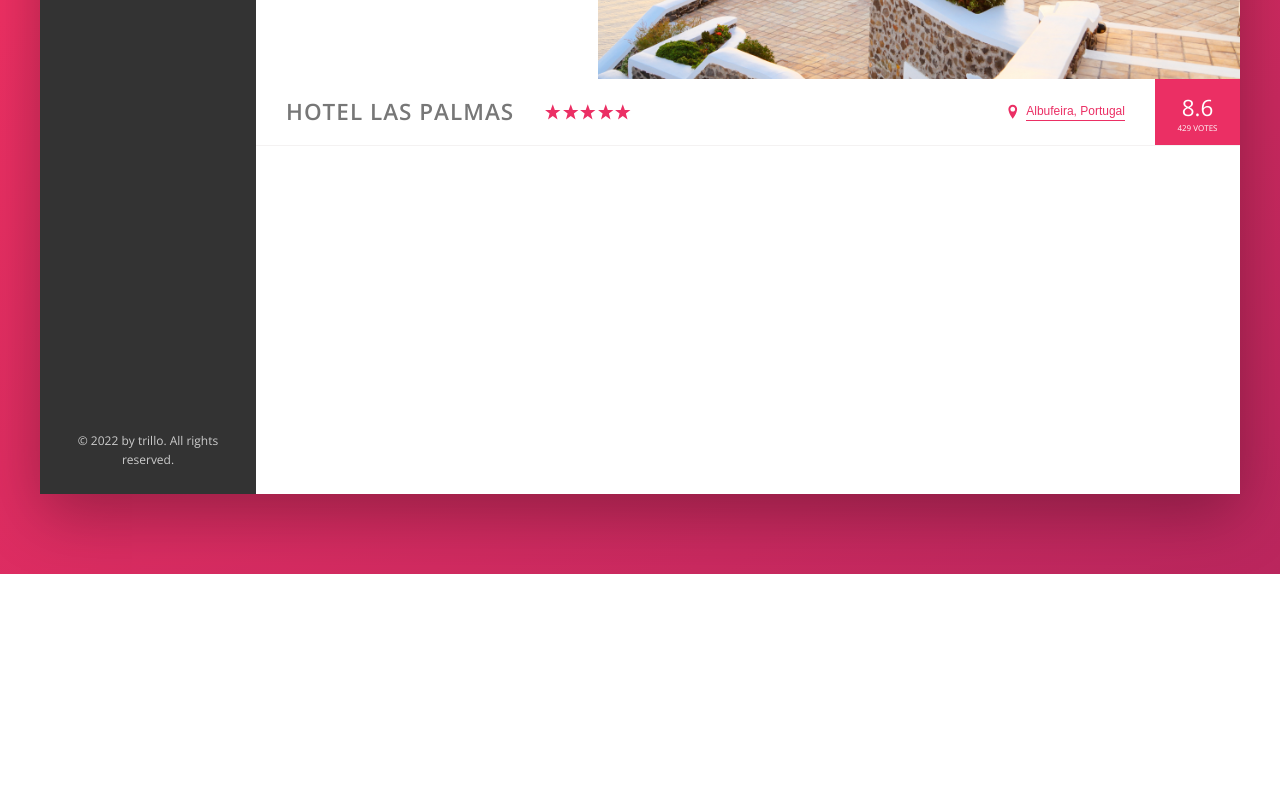
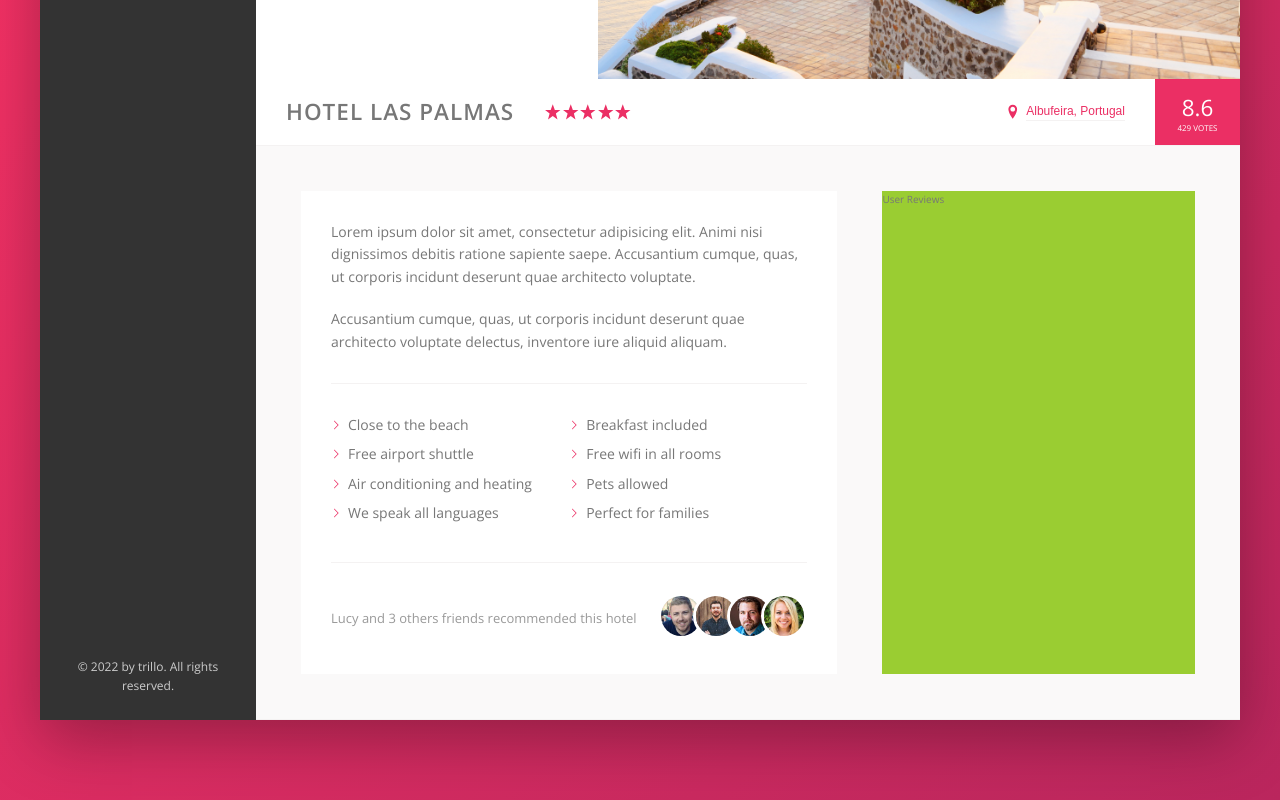
Before and after one commit to usama-365/trillo, a website: page index.html in a window 1280 px wide. Shown: the part 456-1256 px from the top of the page. Before the commit the page ends 1030 px from the top, so only its background shows below. Drawn offline with nearby package versions, Linux system fonts and the light colour scheme.

Commit message:
Created the description section

```diff
--- a/index.html
+++ b/index.html
@@ -148,6 +148,59 @@
               <div class="overview__rating-count">429 votes</div>
             </div>
           </div>
+
+          <div class="detail">
+            <div class="description">
+              <p class="paragraph">
+                Lorem ipsum dolor sit amet, consectetur adipisicing elit. Animi
+                nisi dignissimos debitis ratione sapiente saepe. Accusantium
+                cumque, quas, ut corporis incidunt deserunt quae architecto
+                voluptate.
+              </p>
+              <p class="paragraph">
+                Accusantium cumque, quas, ut corporis incidunt deserunt quae
+                architecto voluptate delectus, inventore iure aliquid aliquam.
+              </p>
+              <ul class="list">
+                <li class="list__item">Close to the beach</li>
+                <li class="list__item">Breakfast included</li>
+                <li class="list__item">Free airport shuttle</li>
+                <li class="list__item">Free wifi in all rooms</li>
+                <li class="list__item">Air conditioning and heating</li>
+                <li class="list__item">Pets allowed</li>
+                <li class="list__item">We speak all languages</li>
+                <li class="list__item">Perfect for families</li>
+              </ul>
+              <div class="recommend">
+                <p class="recommend__count">
+                  Lucy and 3 others friends recommended this hotel
+                </p>
+                <div class="recommend__friends">
+                  <img
+                    src="img/user-3.jpg"
+                    alt="Friend 1"
+                    class="recommend__photo"
+                  />
+                  <img
+                    src="img/user-4.jpg"
+                    alt="Friend 1"
+                    class="recommend__photo"
+                  />
+                  <img
+                    src="img/user-5.jpg"
+                    alt="Friend 1"
+                    class="recommend__photo"
+                  />
+                  <img
+                    src="img/user-6.jpg"
+                    alt="Friend 1"
+                    class="recommend__photo"
+                  />
+                </div>
+              </div>
+            </div>
+            <div class="user-reviews">User Reviews</div>
+          </div>
         </main>
       </div>
     </div>
--- a/sass/_base.scss
+++ b/sass/_base.scss
@@ -10,6 +10,8 @@
   --color-grey-dark-2: #777;
   --color-grey-dark-3: #999;
   --shadow-dark: 0 2rem 6rem rgba(0, 0, 0, 0.3);
+  --shadow-light: 0 2rem 5rem rgba($color: #000000, $alpha: 0.06);
+  --line: 1px solid var(--color-grey-light-2);
 }
 
 * {
--- a/sass/_components.scss
+++ b/sass/_components.scss
@@ -192,7 +192,7 @@
 /// HOTEL OVERVIEW
 .overview {
   display: flex;
-  border-bottom: 1px solid var(--color-grey-light-2);
+  border-bottom: var(--line);
   align-items: center;
 
   &__heading {
@@ -256,7 +256,7 @@
     border: none;
     color: var(--color-primary);
     font-size: inherit;
-    border-bottom: 1px solid currentColor;
+    border-bottom: var(--line);
     padding-bottom: 2px;
     display: inline-block;
     background-color: transparent;
@@ -290,3 +290,67 @@
     box-shadow: none;
   }
 }
+
+////////////////////////////////////////
+/// PARAGRAPH
+.paragraph:not(:last-of-type) {
+  margin-bottom: 2rem;
+}
+////////////////////////////////////////
+/// LIST
+.list {
+  margin: 3rem 0;
+  list-style: none;
+  padding: 3rem 0;
+  border-top: var(--line);
+  border-bottom: var(--line);
+
+  display: flex;
+  flex-wrap: wrap;
+
+  &__item {
+    flex: 0 0 50%;
+    margin-bottom: 0.7rem;
+  }
+
+  &__item::before {
+    content: "";
+    display: inline-block;
+    height: 1rem;
+    width: 1rem;
+    margin-right: 0.7rem;
+    // Older browser
+    // background-image: url(../img/chevron-thin-right.svg);
+
+    // Newer browser
+    background-color: var(--color-primary);
+    mask-image: url(../img/chevron-thin-right.svg);
+    mask-size: cover;
+  }
+}
+////////////////////////////////////////
+/// RECOMMENDED
+.recommend {
+  font-size: 1.3rem;
+  color: var(--color-grey-dark-3);
+  display: flex;
+  align-items: center;
+
+  &__count {
+    margin-right: auto;
+  }
+
+  &__frineds {
+  }
+
+  &__photo {
+    box-sizing: content-box;
+    height: 4rem;
+    width: 4rem;
+    border-radius: 50%;
+    border: 3px solid #fff;
+    &:not(:last-child) {
+      margin-right: -1.5rem;
+    }
+  }
+}
--- a/sass/_layout.scss
+++ b/sass/_layout.scss
@@ -8,7 +8,7 @@
 .header {
   height: 7rem;
   background-color: #fff;
-  border-bottom: 1px solid var(--color-grey-light-2);
+  border-bottom: var(--line);
   display: flex;
   justify-content: space-between;
   align-items: center;
@@ -30,5 +30,25 @@
 .hotel-view {
   background-color: #fff;
   flex: 1;
-  height: 80rem;
 }
+
+.detail {
+  display: flex;
+  padding: 4.5rem;
+  background-color: var(--color-grey-light-1);
+  border-bottom: var(--line);
+}
+
+.description {
+  background-color: #fff;
+  box-shadow: var(--shadow-light);
+  padding: 3rem;
+  flex: 0 0 60%;
+  margin-right: 4.5rem;
+  font-size: 1.4rem;
+}
+
+.user-reviews {
+  background-color: yellowgreen;
+  flex: 1;
+}
```
Also changed, not shown: css/style.css.
